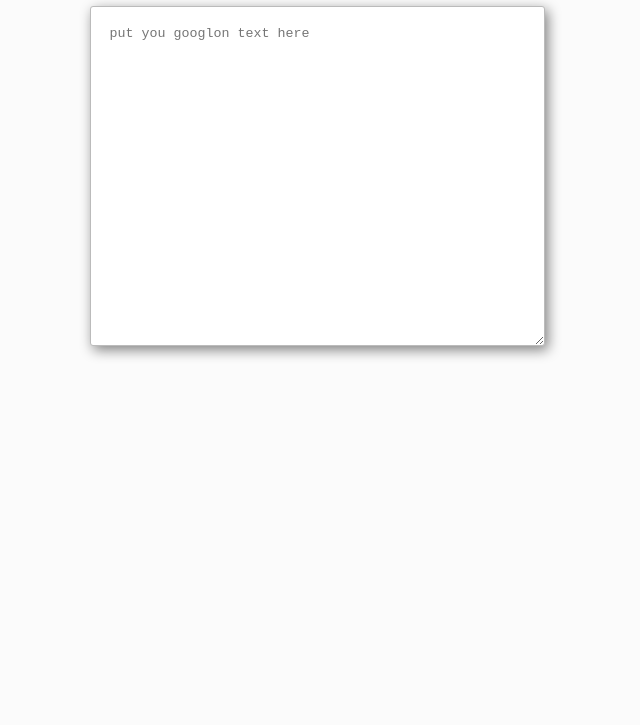
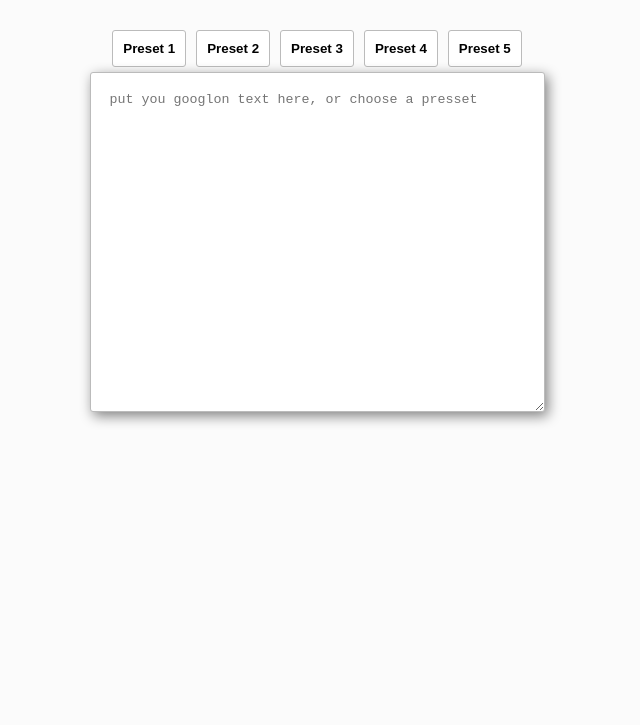
Before and after one commit to kiqecanijo/googlonScanner, a React app: page / in a window 1280 px wide. Shown: the part 75-800 px from the top of the page, without its empty margins (323-963 px from the left). Built offline with nearby package versions, Linux system fonts and the light colour scheme.

Commit message:
Added pressets and buttons for them

```diff
--- a/src/app/App.css
+++ b/src/app/App.css
@@ -24,3 +24,11 @@ textarea {
 h1 {
   color: #5a5a5a;
 }
+button {
+  background-color: white;
+  border: 1px solid #bbb;
+  padding: 10px;
+  border-radius: 3px;
+  font-weight: bold;
+  margin: 5px;
+}
--- a/src/app/App.js
+++ b/src/app/App.js
@@ -1,6 +1,7 @@
 import React, { Component } from 'react'
 import './App.css'
 import Status from '../status/Status'
+import { presets } from '../pressets'
 
 export const fooLetters = ['u', 'd', 'x', 's', 'm', 'p', 'f']
 export const alphabet = 'sxocqnmwpfyheljrdgui'
@@ -62,9 +63,9 @@ class App extends Component {
   }
 
   // HANDLERS
-  handleBoxChange(event) {
+  handleBoxChange({ target }) {
     //remove jumplines and split
-    const text = event.target.value.replace(/(\r\n|\n|\r)/gm, ' ').split(' ')
+    const text = target.value.replace(/(\r\n|\n|\r)/gm, ' ').split(' ')
     //Prepositions
     const prepositions = getPrepos(text)
     //verbs
@@ -79,7 +80,7 @@ class App extends Component {
     const filteredValues = getPrettyUniques(values)
     this.setState({
       ...this.state,
-      text: event.target.value,
+      text: target.value,
       output: {
         prepositions,
         verbs,
@@ -92,10 +93,16 @@ class App extends Component {
   render() {
     return (
       <div className="App">
-        <h1>Googlon text scanner</h1>
-
+        <h1>"Googlon text scanner"</h1>
+        <br />
+        {[0, 1, 2, 3, 4].map(number => (
+          <button value={presets[number]} onClick={this.handleBoxChange}>
+            Preset {number + 1}
+          </button>
+        ))}
+        <br />
         <textarea
-          placeholder={'put you googlon text here'}
+          placeholder={'put you googlon text here, or choose a presset '}
           className="code"
           type="text-area"
           rows="20"
--- /dev/null
+++ b/src/pressets.js
@@ -0,0 +1,7 @@
+export const presets = [
+  'shoce pq podciy nfwh phfer epgdc dgsloqe do rhfl qhmoixw cmfur qdrulxogji whc ermjdhsx py en yco ienqm wjuln dwuch qinhmjul mjxdqfrnlg iygsex qihmu grewyluhfs ucf us xclpedqmi yrx qinexwo qx rqw wxflpdn rsogxd cpqmxj lgchqdin fdw nwcrus coj nj qplfjnwidg fwdmslqn cwj hysucxdqm ms hdmwpe igxweo sqflo ycqlinro ghu hgecdfj mw xrpmyenq fgixsr fpwcnguieh fclgj ghepqyd jxhwe cejfugn ujxqh ihncrl mlceo udr fm ocxfsjdng sfoqmd pdoymnwxei spqinedf ql ncsepfl icmqsdj chwjlg yiq ifl syejrqd lwnepmcg xlmnfqry ghlyopuncw qx iw sionpux cop dmqpchuyf ojxfqhernm ignpeyf rseoyl emjocsild rfimdy mwd oewgjfr uo irmcunfgx ylduwpsnh xrdng gcxr ng prfmjicud srdueqhgiy nmodwsqijh dcnql',
+  'dufqwh ndis eqclrnguo ceqrugs meod eofxlrd uqpwmni xrhm qgro hlwgimn fjnomcledi silruxh efwh uxfrpsnqd fyejhi fxdn swfruc eopq hcgeox lhimoynsr rwjxecpmfl gimqxwuyr eujh rfs qncuyiel hwuiqlne umyldn uwflpqc gywlc oxmegsdi sqemywlg cnfimrgows hnxyfd exmdnos djpsogiy xyp myngercj yeujqcoih sgljco xy lruneodc frqog hqsgcy wmi hyfgqj iecusqjp ugnmqfypsd yp rxoew lqeshijndg umynehjsci rnc xhrjyocde mnefpj rcyihwxq oihjwrup gquscxhw ucrfdsoeq drg nqhodjsm snp cwoen ehyldsnmf pmrs cghuwpfxly ifwpnx wqdgrl xocpjedsfm oegli url rylnsph ijucmxw jwispgefdo heixgmcy gm sdhfnoxg hc jqwpdo eo hmypjfu xuedl nqpge cnyosu dniefl lf xcdupho wixmhcuynj poy ous jwroheqm xchm jnufdshiqe liyrexhmu cjlxoiquef fwqrijemcd csxpy eqxghfry fhnwomgyuq yj euhxmosc',
+  'xerni hej meofh nowmfjhgur qsixdwp rwgfe xigldpnw nl jgnmqpesy dwh wiergnlpfj unei lgxidjs lyq pde ju merwcxu xqgjeo iqfwyh rq xgdmopqhy qfderyjc lwrjsoynp miwlehxjcr xmry oncfipjg sgd dycjrflsn woyi lx ousryfgcqp sxrhen gucfdpx edyn xngjhweodm xfujp lqyuch mr cjywmpuqns dfcugqws piuerlxhm cjh rgeoj xucq impuhyec uhswgnpfj rl ngmwdeh ionxw uhisd dprhwqun yf gnepqwymuj wiylruxcqg fmnpo wxcjemsuf wsijx nriy usqioe coeslhu ce chdo ydqsgjlhfn rihluydngf fq yrmejs xqcjwsdi prydlnc hxcl ngrxcumijs sunrdwm urflyq jmcsorwglx gelnif esc ymfswnqij ifdn rfegusyj fw uinefd wsuxc lsjyndqgx leginjo jiqwscle gdiusxecqj oufqgmjh dunw eyscgxulwn xfjdiy yodi rfhdclgo sngrmj wc rfd hfnjc yijf yjurqsomp ogmycfqnrh gmuxsijo dqmyeugjlo',
+  'fdmrsl lfro lxng cn jywenuqr mdgr pirfd puisec muf oupmifrn dr xyigmqwp cnomj unowmxiecd odprsxwqge dyuhwxc ihpslwgoqm gwucos jcoer oelyg hmsp qenfdjrhcu csj fd ow jsuh oghqepxjlc jui yupjenqmf jndfyqm qsdmjlf yghuecdj fhsogp hiwn neiwlogrsy ysw lcyehfi qd us oshnxrfpd ohx njdy yqwxn osxjdqf qd somhefcix ofhledm ulrosdm gh dowueprmc pxryc smoxlwfnr pnciyrl us xjomhfe qlw jcfye fcqlpoiu xeohlq mrsylhxwqf mxdplruge yumrfio cnyxdm xchidjpe fn cjupdxnefm ig icwgux qcfopnmey ryshjxdc yricqxhfeo opdlfnhu rcpdlo oclmyr hpjfnlqy lnsdioe ojirm nfcmxjwgl wqphu eunyd eopi feru hgwcms fu dmgxjholu ls owupc iw nxgupwhl udjnylie uewdymsl sypmcelu sup qdlhjmeno nrxu csiex fuqrlid hmie fxgs nsjopuw',
+  'mexfjsi yinjs ocmhp ms iyuq pqf qehcmrjpwu eorq gn mgnoqdjh odi nqeduhc cpgyx cjxdl uspxjgdlei jnqul hpngdocxw wisly ndepfswml oux umrocw dje exsij sxwc icy wydjx eq sinprhlwdm hwmjp cndlxuqhfg dimxwofheq phlyf qhiwfyudsp ey xwqmucp ec epqdonschm ipoufr syjqfr isxl mqgwclf ciex pysfieucx oylfmierg hygu ch orl rjoh peqfw ljsf nqc hwsqc yrshie mwrpcg pxiomfqwrd rxsfecil goi ylnxequr jrcdiye ojgelhisc fwerpnxogs gnl up yjgq hsfywx rnpjw lx qljs hjwsqel srhm mfginrqulc wpxgyh qugre mjrliogucs iupdjfnhm muoplcrfi wxmyhipou umwrc hdroml irplxyofsm emnd ncjysiwdh cgr qrj qpngufxjli ufidryq nsdohjim yqmgihus jimlxfsygc phdgqir yedhpws fqexsi xwule hgcmqix edmpwfnsuh fsxcerumow rijpsfgm pmldxecqf ypwocmxni ywcr'
+]
```
